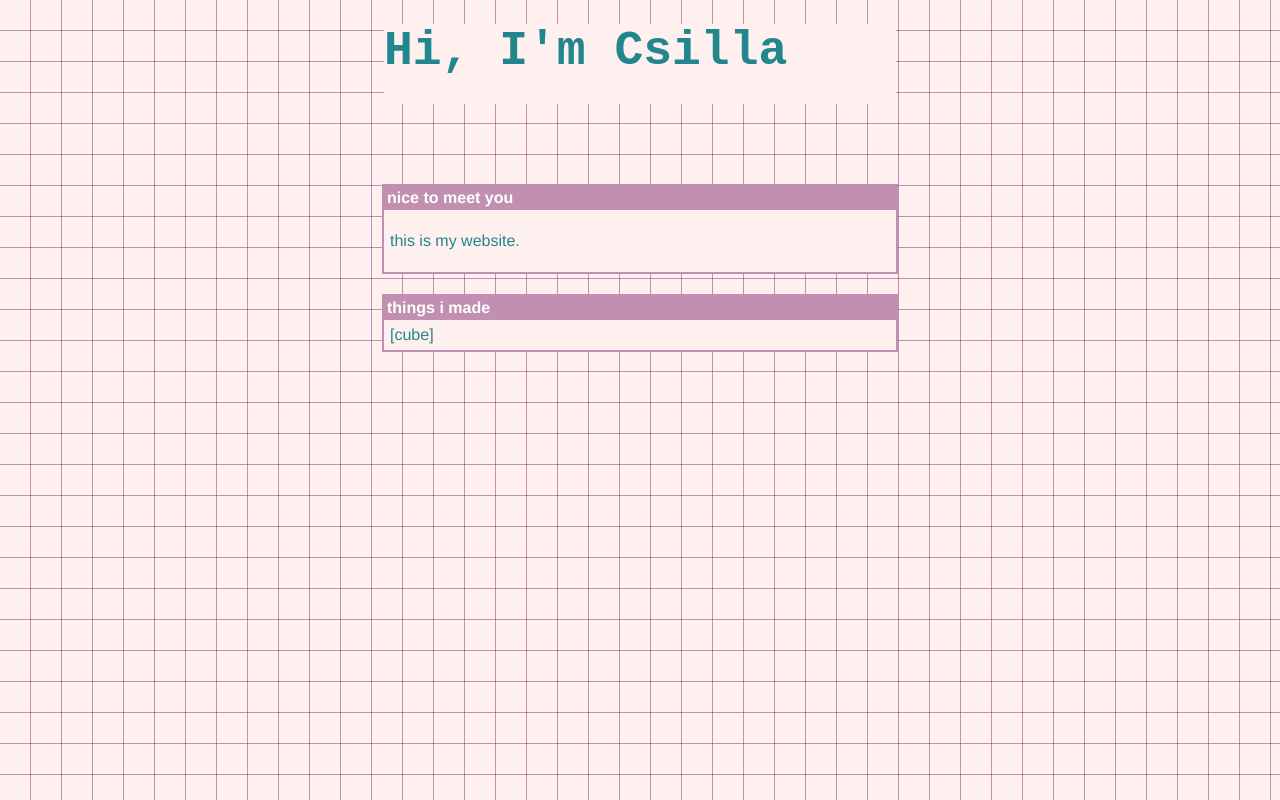
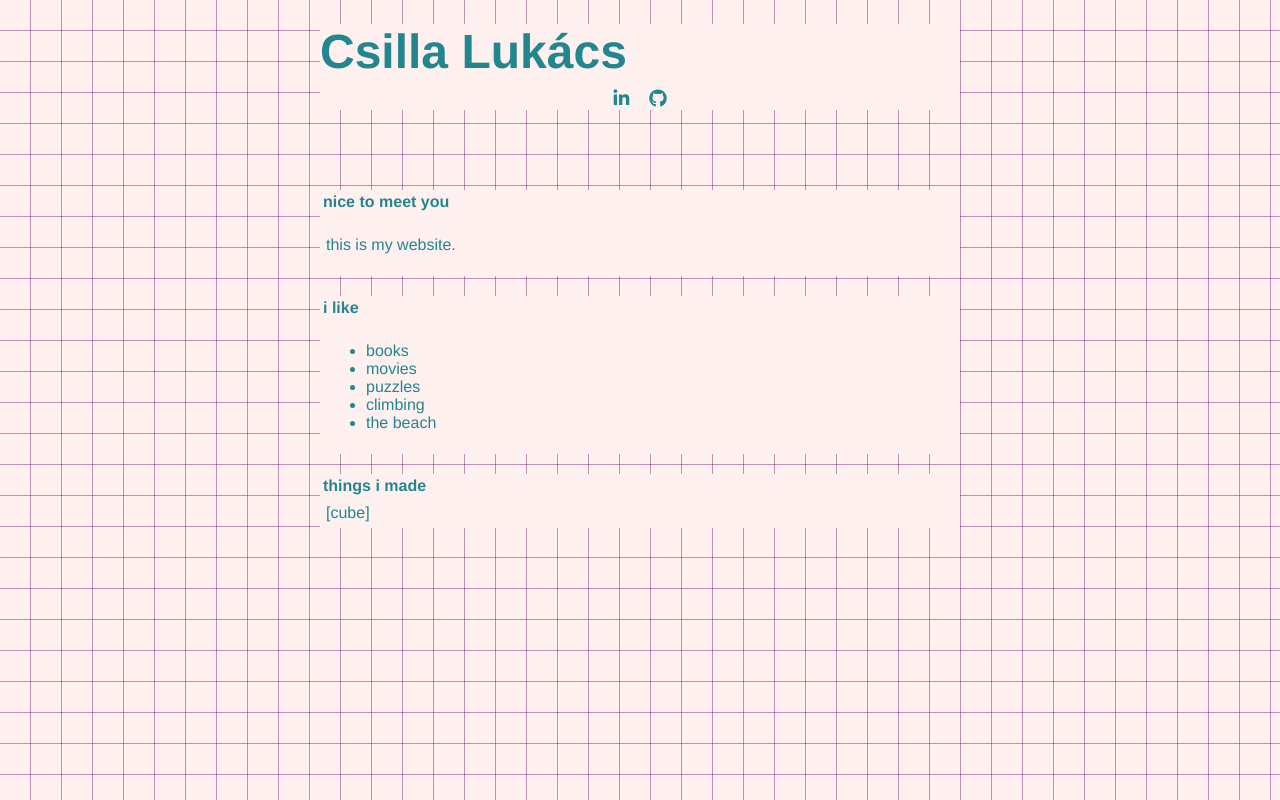
Before and after one commit to csillalukacs/csillalukacs.github.io, a plain HTML site: page index.html in a window 1280 px wide. Drawn offline with Linux system fonts and the light colour scheme.

Commit message:
more content

```diff
--- a/index.html
+++ b/index.html
@@ -3,19 +3,43 @@
 <head>
     <meta charset="UTF-8">
     <link rel="stylesheet" type="text/css" href="style.css">
+    <script src="http://kit.fontawesome.com/55b7182130.js" crossorigin="anonymous"></script>
     <title>hi</title>
 </head>
 <body>
 <div id="background">
     <div id="header">
-        Hi, I'm Csilla
+        <div id="header-title">
+            Csilla Lukács
+        </div>
+        <div id="header-rest">
+            <div id="links">
+                <a title="linkedin" class="link" href="https://www.linkedin.com/in/csilla-lukacs/"><i class="fa fa-brands fa-linkedin-in"></i></a>
+                <a title="github" class="link" href="https://github.com/csillalukacs"><i class="fa fa-brands fa-github"></i></a>
+            </div>
+        </div>
     </div>
+
     <div id="card-container">
         <div class="card">
             <div class="card-title">nice to meet you</div>
             <div class="card-content">
                 <div class="card-content">
                     <p>this is my website.</p>
+                </div>
+            </div>
+        </div>
+        <div class="card">
+            <div class="card-title">i like</div>
+            <div class="card-content">
+                <div class="card-content">
+                    <ul>
+                        <li><a class="link" href="https://www.goodreads.com/user/show/57206513-csilla">books</a></li>
+                        <li>movies</li>
+                        <li><a class="link" href="https://projecteuler.net/profile/Csilla.png">puzzles</a></li>
+                        <li>climbing</li>
+                        <li>the beach</li>
+                    </ul>
                 </div>
             </div>
         </div>
--- a/style.css
+++ b/style.css
@@ -1,12 +1,13 @@
 :root{
     --lines-color: rgba(100, 0, 80, 0.4);
     --text-color: rgba(5, 119, 128, 0.884);
+    --background-color: rgb(255, 240, 240);
 }
 
 *
 {
     font-family: Helvetica, sans-serif;
-    background-color: rgb(255, 240, 240);
+    background-color: var(--background-color);
     color: var(--text-color);
 }
 
@@ -24,10 +25,10 @@
 #header
 {
     font-size: 48px;
+    background-color: var(--background-color);
     font-family: 'Courier New', Courier, monospace;
     margin: auto;
-    width:40vw;
-    height: 10vh;
+    width:50vw;
     min-width: 500px;
     padding: 0;
     text-align: left;
@@ -35,6 +36,14 @@
     margin-top: 3vh;
 }
 
+#links
+{
+    display: flex;
+    gap: 20px;
+    justify-content: center;
+    font-size: 18px;
+    margin: 10px 0;
+}
 
 #card-container
 {
@@ -52,15 +61,15 @@
 
 .card
 {
-    border: solid 2px var(--lines-color);
-    width: 40vw;
+    border: solid 0px var(--lines-color);
+    width: 50vw;
     min-width: 500px;
 }
 
 .card-title
 {
-    background-color: var(--lines-color);
-    color: white;
+    /* background-color: var(--lines-color);
+    color: white; */
     font-size: 16px;
     font-weight: bold;
     padding: 3px;
@@ -86,7 +95,7 @@
     text-decoration: none;
 }
 
-.link:hover, .link:visited:hover
+.link:hover, .link *:hover, .link:visited:hover
 {
     color: mediumseagreen;
 }
```
